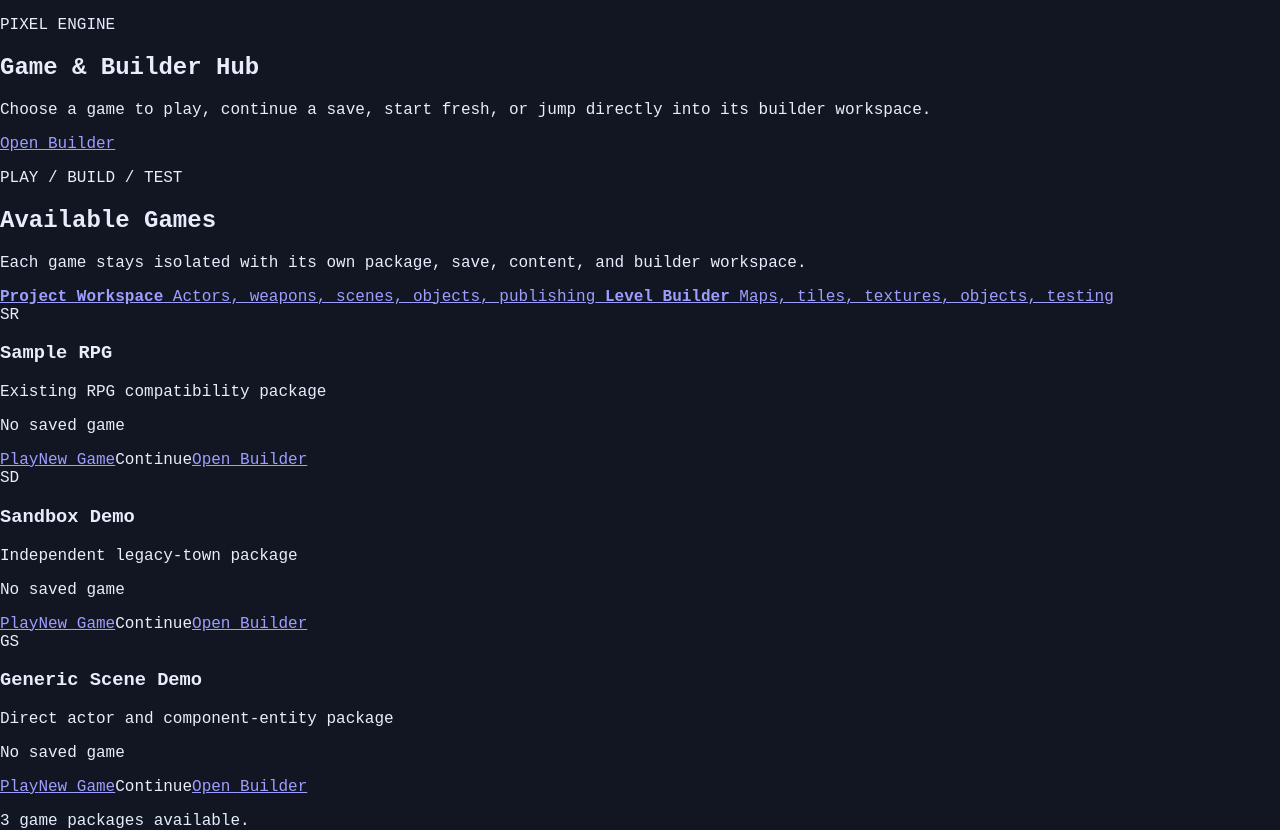
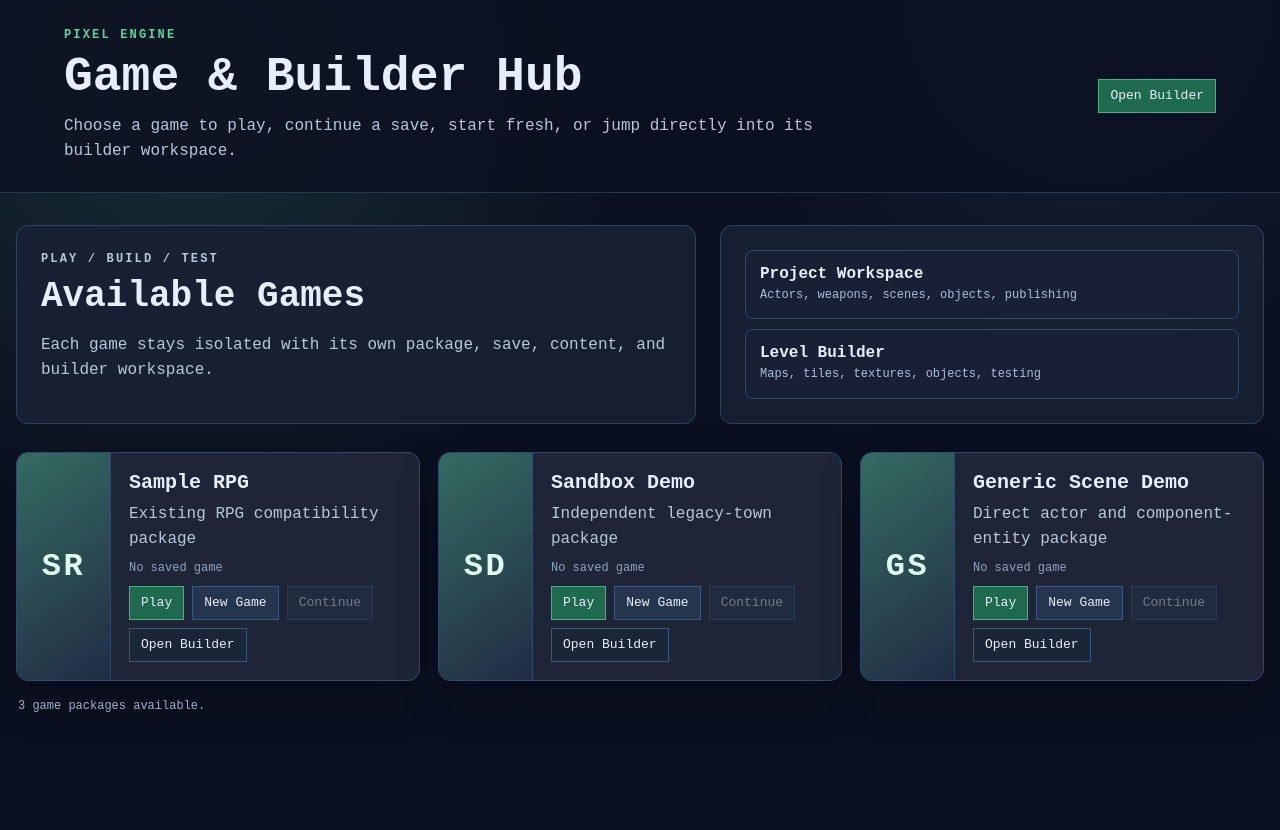
Before and after one commit to cm5wxjmcpv-bit/Game-v2, a website: page index.html in a window 1280 px wide. After the commit the page ends 800 px from the top, so only its background shows below. Drawn offline with Linux system fonts and the light colour scheme.

Commit message:
Style Main Hub and runtime navigation

```diff
--- a/styles.css
+++ b/styles.css
@@ -84,3 +84,219 @@ button:disabled { opacity: .45; cursor: not-allowed; }
 .small { font-size: 12px; opacity: .9; }
 .good { color: var(--accent); }
 .bad { color: var(--danger); }
+
+/* Main Hub and runtime navigation */
+body.booting {
+  background: #0b1020;
+}
+body.hub-mode {
+  overflow: auto;
+  background:
+    radial-gradient(circle at 15% 10%, rgba(93, 211, 158, .16), transparent 28rem),
+    radial-gradient(circle at 85% 0%, rgba(96, 165, 250, .12), transparent 24rem),
+    #0b1020;
+}
+.main-hub {
+  min-height: 100vh;
+  color: var(--text);
+}
+.hub-header {
+  display: flex;
+  align-items: center;
+  justify-content: space-between;
+  gap: 24px;
+  padding: 28px clamp(20px, 5vw, 64px);
+  border-bottom: 1px solid #263754;
+  background: rgba(11, 16, 32, .82);
+}
+.hub-header h1,
+.hub-hero h2,
+.hub-game-card h3 {
+  margin: 0;
+}
+.hub-header h1 {
+  font-size: clamp(28px, 4vw, 48px);
+}
+.hub-kicker {
+  margin: 0 0 8px;
+  color: var(--accent);
+  font-size: 12px;
+  font-weight: 700;
+  letter-spacing: .18em;
+}
+.hub-subtitle,
+.hub-hero p,
+.hub-game-card p {
+  color: #b9c7dc;
+  line-height: 1.55;
+}
+.hub-subtitle {
+  max-width: 760px;
+  margin: 10px 0 0;
+}
+.hub-header-actions,
+.hub-game-actions {
+  display: flex;
+  flex-wrap: wrap;
+  gap: 8px;
+}
+.hub-shell {
+  width: min(1320px, calc(100% - 32px));
+  margin: 0 auto;
+  padding: 32px 0 64px;
+}
+.hub-hero {
+  display: grid;
+  grid-template-columns: minmax(0, 1fr) minmax(320px, .8fr);
+  gap: 24px;
+  align-items: stretch;
+  margin-bottom: 28px;
+}
+.hub-hero > div:first-child,
+.hub-hero-shortcuts {
+  border: 1px solid #2e4263;
+  border-radius: 12px;
+  background: rgba(25, 34, 53, .88);
+  padding: 24px;
+}
+.hub-hero h2 {
+  font-size: clamp(24px, 3vw, 36px);
+}
+.hub-hero-shortcuts {
+  display: grid;
+  gap: 10px;
+}
+.hub-shortcut {
+  display: grid;
+  gap: 4px;
+  padding: 14px;
+  border: 1px solid #354865;
+  border-radius: 8px;
+  color: var(--text);
+  text-decoration: none;
+  background: #172035;
+}
+.hub-shortcut:hover {
+  border-color: #5f7da8;
+  filter: brightness(1.08);
+}
+.hub-shortcut span {
+  color: #aebed4;
+  font-size: 12px;
+  line-height: 1.45;
+}
+.hub-game-grid {
+  display: grid;
+  grid-template-columns: repeat(auto-fit, minmax(min(100%, 310px), 1fr));
+  gap: 18px;
+}
+.hub-game-card {
+  display: grid;
+  grid-template-columns: 94px minmax(0, 1fr);
+  min-height: 210px;
+  overflow: hidden;
+  border: 1px solid #31496f;
+  border-radius: 12px;
+  background: rgba(31, 39, 56, .94);
+  box-shadow: 0 18px 44px rgba(0, 0, 0, .18);
+}
+.hub-game-art {
+  display: grid;
+  place-items: center;
+  min-height: 100%;
+  font-size: 32px;
+  font-weight: 800;
+  letter-spacing: .08em;
+  color: #dffbed;
+  background:
+    linear-gradient(145deg, rgba(93, 211, 158, .42), rgba(39, 52, 77, .62)),
+    #172035;
+  border-right: 1px solid #31496f;
+}
+.hub-game-content {
+  min-width: 0;
+  padding: 18px;
+}
+.hub-game-content h3 {
+  font-size: 20px;
+}
+.hub-game-content > p {
+  margin: 8px 0;
+}
+.hub-save-state {
+  font-size: 12px;
+  color: #8fa3bf !important;
+}
+.hub-save-state.has-save {
+  color: var(--accent) !important;
+}
+.hub-action,
+.runtime-nav a {
+  display: inline-flex;
+  align-items: center;
+  justify-content: center;
+  min-height: 34px;
+  border: 1px solid #385885;
+  background: var(--panel-alt);
+  color: var(--text);
+  padding: 7px 11px;
+  text-decoration: none;
+  font-family: inherit;
+  font-size: 13px;
+}
+.hub-action:hover,
+.runtime-nav a:hover {
+  filter: brightness(1.12);
+}
+.hub-action-primary {
+  border-color: #4cae84;
+  background: #1f694f;
+}
+.hub-action-secondary {
+  background: #1b2538;
+}
+.hub-action.is-disabled {
+  opacity: .42;
+  cursor: not-allowed;
+  pointer-events: none;
+}
+.hub-status {
+  margin: 18px 2px 0;
+  color: #9fb0c8;
+  font-size: 12px;
+}
+.runtime-nav {
+  position: absolute;
+  left: 12px;
+  top: 12px;
+  z-index: 8;
+  display: flex;
+  gap: 8px;
+  flex-wrap: wrap;
+}
+.runtime-nav a {
+  background: rgba(31, 39, 56, .92);
+  backdrop-filter: blur(6px);
+}
+@media (max-width: 760px) {
+  .hub-header,
+  .hub-hero {
+    grid-template-columns: 1fr;
+  }
+  .hub-header {
+    align-items: flex-start;
+    flex-direction: column;
+  }
+  .hub-hero {
+    display: grid;
+  }
+  .hub-game-card {
+    grid-template-columns: 72px minmax(0, 1fr);
+  }
+  .hub-game-art {
+    font-size: 24px;
+  }
+  .runtime-nav {
+    max-width: calc(100vw - 24px);
+  }
+}
```
